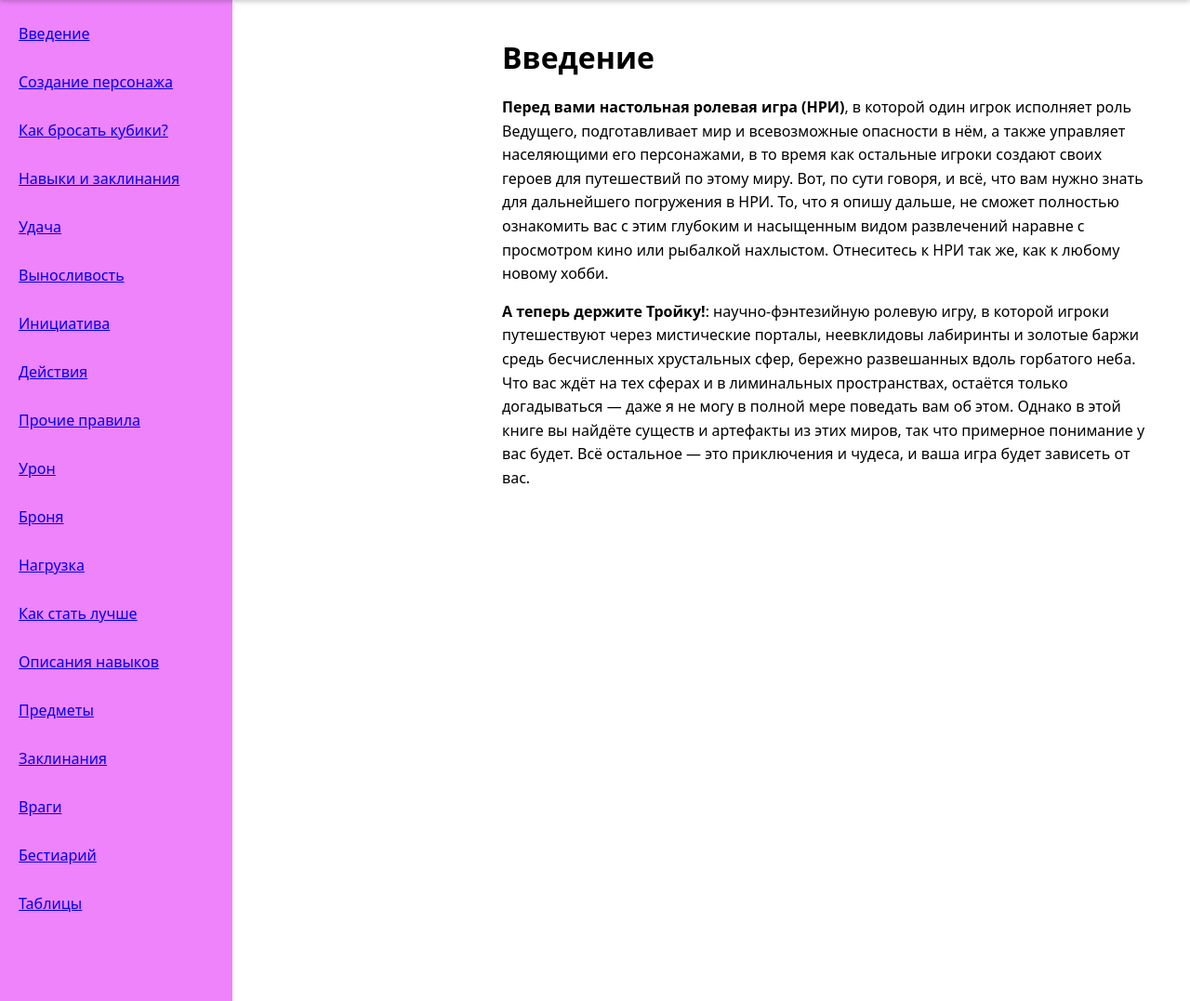
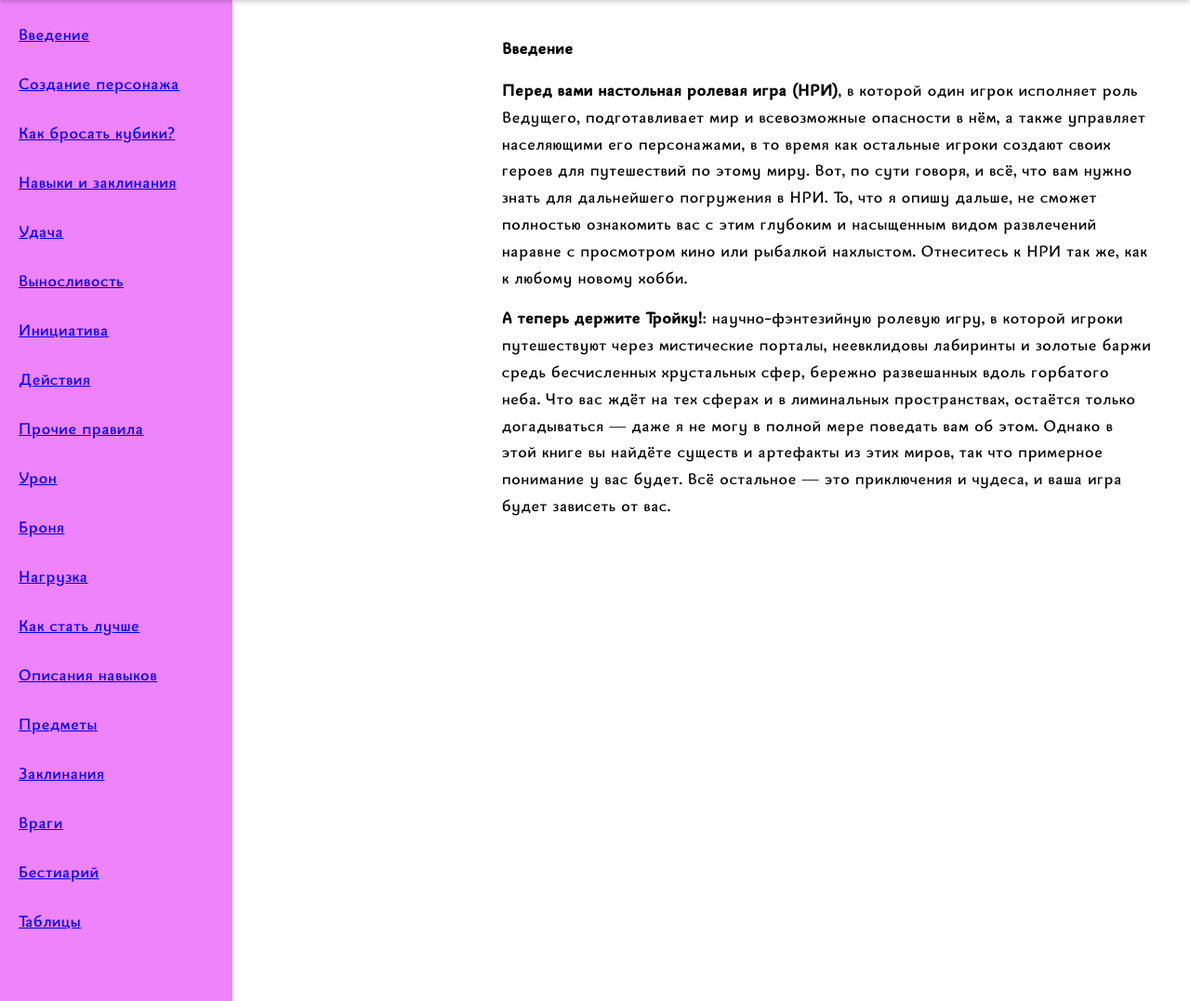
Before and after one commit to mishagordeev/troika, a Flask app: page /introduction in a window 1280 px wide. Shown: the part 60-1137 px from the top of the page at 93% size. Run offline with Flask 3, Linux system fonts and the light colour scheme.

Commit message:
Add Bainsley font

```diff
--- /dev/null
+++ b/static/fonts/bainsley/COPYRIGHT.txt
@@ -0,0 +1 @@
+Copyright (c) Paul James Miller, 2017.  All rights reserved.
--- a/static/styles/style.css
+++ b/static/styles/style.css
@@ -1,8 +1,42 @@
+        @font-face {
+            font-family: 'Bainsley';
+            src: url('../fonts/bainsley/Bainsley_Roman.otf') format('opentype');
+            font-weight: 400;
+            font-style: normal;
+            font-display: swap;
+        }
+
+        @font-face {
+            font-family: 'Bainsley_Roman';
+            src: url('../fonts/bainsley/Bainsley_Bold.otf') format('opentype');
+            font-weight: 700;
+            font-style: normal;
+            font-display: swap;
+        }
+
+        @font-face {
+            font-family: 'Bainsley';
+            src: url('../fonts/bainsley/Bainsley_Italic.otf') format('opentype');
+            font-weight: 400;
+            font-style: italic;
+            font-display: swap;
+        }
+
+        @font-face {
+            font-family: 'Bainsley';
+            src: url('../fonts/bainsley/Bainsley_Bold_Italic.otf') format('opentype');
+            font-weight: 700;
+            font-style: italic;
+            font-display: swap;
+        }
+
         * {
             margin: 0;
             padding: 0;
             box-sizing: border-box;
-            font-family: system-ui, -apple-system, BlinkMacSystemFont, 'Segoe UI', Roboto, Oxygen, Ubuntu, Cantarell, 'Open Sans', 'Helvetica Neue', sans-serif;
+            font-size: 18px;
+            letter-spacing: 0.75px;
+            font-family: 'Bainsley', 'Georgia', monospace;
         }
 
         body {
```
Also changed, not shown: static/fonts/bainsley/Bainsley_Bold.otf (added), static/fonts/bainsley/Bainsley_Bold_Italic.otf (added), static/fonts/bainsley/Bainsley_Italic.otf (added), static/fonts/bainsley/Bainsley_Roman.otf (added), static/fonts/bainsley/LICENSE.txt (added).
